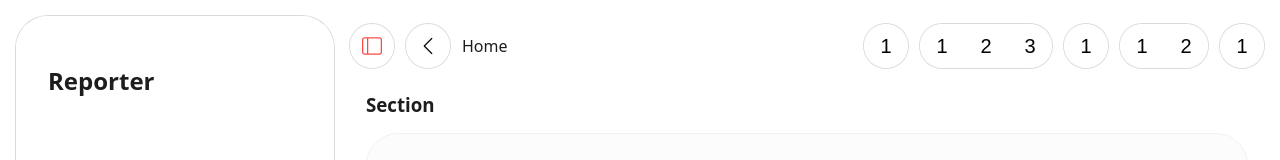
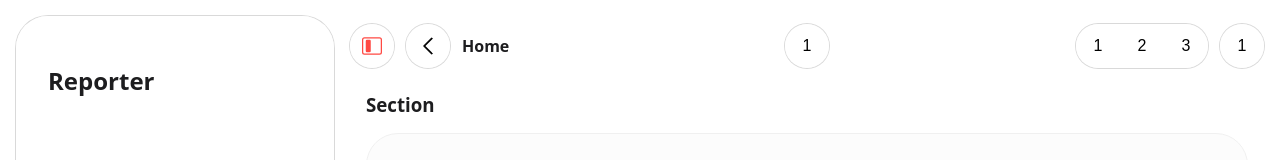
Before and after one commit to stephenmatheis/msr, a Next.js app: page / in a window 1280 px wide. Shown: the top 160 px of the page. Built offline with nearby package versions, Linux system fonts and the light colour scheme.

Commit message:
feat: new toolbar layout

```diff
--- /dev/null
+++ b/app/page.module.scss
@@ -0,0 +1,5 @@
+.toggle {
+    position: relative;
+    z-index: 10;
+    color: var(--primary);
+}
--- a/app/page.tsx
+++ b/app/page.tsx
@@ -1,36 +1,77 @@
+"use client";
+
+import { useUI } from "@/providers/ui-provider";
 import { App } from "@/components/app";
 import { Sidebar } from "@/components/sidebar";
 import { Main } from "@/components/main";
+import { Home } from "@/components/home";
 import { Toolbar } from "@/components/toolbar";
-import { Home } from "@/components/home";
-import { ToolbarButton, ToolbarButtons, ToolbarGroup, ToolbarTitle } from "@/components/toolbar/toolbar";
+import styles from "./page.module.scss";
 
 export default function HomePage() {
+    const { setIsSidebarOpen } = useUI();
+
     return (
         <App>
             <Sidebar />
             <Toolbar.Root>
-                <ToolbarTitle>Home</ToolbarTitle>
-                <ToolbarButtons>
-                    <ToolbarGroup>
-                        <ToolbarButton>1</ToolbarButton>
-                    </ToolbarGroup>
-                    <ToolbarGroup>
-                        <ToolbarButton>1</ToolbarButton>
-                        <ToolbarButton>2</ToolbarButton>
-                        <ToolbarButton>3</ToolbarButton>
-                    </ToolbarGroup>
-                    <ToolbarGroup>
-                        <ToolbarButton>1</ToolbarButton>
-                    </ToolbarGroup>
-                    <ToolbarGroup>
-                        <ToolbarButton>1</ToolbarButton>
-                        <ToolbarButton>2</ToolbarButton>
-                    </ToolbarGroup>
-                    <ToolbarGroup>
-                        <ToolbarButton>1</ToolbarButton>
-                    </ToolbarGroup>
-                </ToolbarButtons>
+                <Toolbar.Leading>
+                    <Toolbar.Group>
+                        <Toolbar.Button
+                            className={styles.toggle}
+                            onClick={() => {
+                                setIsSidebarOpen((prev) => !prev);
+                            }}
+                        >
+                            <svg
+                                xmlns="http://www.w3.org/2000/svg"
+                                width="16"
+                                height="16"
+                                fill="currentColor"
+                                viewBox="0 0 16 16"
+                            >
+                                <path d="M14 2a1 1 0 0 1 1 1v10a1 1 0 0 1-1 1H2a1 1 0 0 1-1-1V3a1 1 0 0 1 1-1zM2 1a2 2 0 0 0-2 2v10a2 2 0 0 0 2 2h12a2 2 0 0 0 2-2V3a2 2 0 0 0-2-2z" />
+                                <path d="M3 4a1 1 0 0 1 1-1h2a1 1 0 0 1 1 1v8a1 1 0 0 1-1 1H4a1 1 0 0 1-1-1z" />
+                            </svg>
+                        </Toolbar.Button>
+                    </Toolbar.Group>
+                    <Toolbar.Group>
+                        <Toolbar.Button>
+                            <svg
+                                width="16"
+                                height="16"
+                                viewBox="0 0 16 16"
+                                fill="none"
+                                xmlns="http://www.w3.org/2000/svg"
+                            >
+                                <path
+                                    fillRule="evenodd"
+                                    clipRule="evenodd"
+                                    d="M11.354 1.646C11.4006 1.69244 11.4375 1.74762 11.4627 1.80837C11.4879 1.86911 11.5009 1.93423 11.5009 2C11.5009 2.06577 11.4879 2.13089 11.4627 2.19163C11.4375 2.25238 11.4006 2.30755 11.354 2.354L5.707 8L11.354 13.646C11.4479 13.7399 11.5006 13.8672 11.5006 14C11.5006 14.1328 11.4479 14.2601 11.354 14.354C11.2601 14.4479 11.1328 14.5006 11 14.5006C10.8672 14.5006 10.7399 14.4479 10.646 14.354L4.646 8.354C4.59944 8.30755 4.56249 8.25238 4.53729 8.19163C4.51208 8.13089 4.49911 8.06577 4.49911 8C4.49911 7.93423 4.51208 7.86911 4.53729 7.80837C4.56249 7.74762 4.59944 7.69244 4.646 7.646L10.646 1.646C10.6924 1.59944 10.7476 1.56249 10.8084 1.53729C10.8691 1.51208 10.9342 1.49911 11 1.49911C11.0658 1.49911 11.1309 1.51208 11.1916 1.53729C11.2524 1.56249 11.3076 1.59944 11.354 1.646Z"
+                                    fill="currentColor"
+                                    stroke="currentColor"
+                                    strokeWidth="0.5"
+                                />
+                            </svg>
+                        </Toolbar.Button>
+                    </Toolbar.Group>
+                    <Toolbar.Title>Home</Toolbar.Title>
+                </Toolbar.Leading>
+                <Toolbar.Center>
+                    <Toolbar.Group>
+                        <Toolbar.Button>1</Toolbar.Button>
+                    </Toolbar.Group>
+                </Toolbar.Center>
+                <Toolbar.Trailing>
+                    <Toolbar.Group>
+                        <Toolbar.Button>1</Toolbar.Button>
+                        <Toolbar.Button>2</Toolbar.Button>
+                        <Toolbar.Button>3</Toolbar.Button>
+                    </Toolbar.Group>
+                    <Toolbar.Group>
+                        <Toolbar.Button>1</Toolbar.Button>
+                    </Toolbar.Group>
+                </Toolbar.Trailing>
             </Toolbar.Root>
             <Main>
                 <Home />
--- a/components/toolbar/namespace.ts
+++ b/components/toolbar/namespace.ts
@@ -1 +1,7 @@
 export { ToolbarRoot as Root } from "./toolbar";
+export { ToolbarTitle as Title } from "./toolbar";
+export { ToolbarGroup as Group } from "./toolbar";
+export { ToolbarButton as Button } from "./toolbar";
+export { ToolbarLeading as Leading } from "./toolbar";
+export { ToolbarCenter as Center } from "./toolbar";
+export { ToolbarTrailing as Trailing } from "./toolbar";
--- a/components/toolbar/toolbar.module.scss
+++ b/components/toolbar/toolbar.module.scss
@@ -11,17 +11,35 @@
     padding-right: 1rem;
 
     .content {
+        position: relative;
         display: flex;
-        align-items: center;
-        justify-content: center;
         height: 60px;
         width: 100%;
 
-        .title,
-        .buttons {
-            flex: 1;
+        .leading,
+        .center,
+        .trailing {
+            position: absolute;
+            top: 50%;
+            transform: translateY(-50%);
             display: flex;
+            align-items: center;
+            justify-content: flex-start;
             gap: 0.75rem;
+        }
+
+        .leading {
+            left: 0;
+        }
+
+        .center {
+            left: 50%;
+            transform: translate(-50%, -50%);
+        }
+
+        .trailing {
+            right: 0;
+        }
 
         .group {
             display: flex;
@@ -30,16 +48,6 @@
 
             @include utils.glass;
 
-                .toggle {
-                    position: relative;
-                    z-index: 10;
-                    color: var(--primary);
-                }
-
-                .route {
-                    font-weight: 700;
-                }
-
             button {
                 display: flex;
                 align-items: center;
@@ -47,29 +55,20 @@
                 width: 44px;
                 height: 44px;
                 border-radius: 50%;
-                    font-size: 1.25rem;
 
                 &:hover {
                     background-color: #f0f0f3;
                 }
 
-                    i {
-                        line-height: 0;
-                    }
+                svg {
+                    width: 20px;
+                    height: 20px;
                 }
             }
         }
 
-        .title {
-            display: flex;
-            align-items: center;
-            justify-content: flex-start;
-        }
-
-        .buttons {
-            display: flex;
-            align-items: center;
-            justify-content: flex-end;
+        .route {
+            font-weight: 700;
         }
     }
 }
--- a/components/toolbar/toolbar.tsx
+++ b/components/toolbar/toolbar.tsx
@@ -39,33 +39,20 @@ export function ToolbarGroup({ children }: { children: React.ReactNode }) {
     return <div className={styles.group}>{children}</div>;
 }
 
-export function ToolbarTitle({ children }: { children: React.ReactNode }) {
-    const { setIsSidebarOpen } = useUI();
-
-    return (
-        <div className={styles.title}>
-            <ToolbarGroup>
-                <ToolbarButton
-                    className={styles.toggle}
-                    onClick={() => {
-                        setIsSidebarOpen((prev) => !prev);
-                    }}
-                >
-                    <i className="bi bi-layout-sidebar"></i>
-                </ToolbarButton>
-            </ToolbarGroup>
-            <ToolbarGroup>
-                <ToolbarButton>
-                    <i className="bi bi-chevron-left"></i>
-                </ToolbarButton>
-            </ToolbarGroup>
-            <div className={styles.route}>{children}</div>
-        </div>
-    );
+export function ToolbarLeading({ children }: { children: React.ReactNode }) {
+    return <div className={styles.leading}>{children}</div>;
 }
 
-export function ToolbarButtons({ children }: { children: React.ReactNode }) {
-    return <div className={styles.buttons}>{children}</div>;
+export function ToolbarCenter({ children }: { children: React.ReactNode }) {
+    return <div className={styles.center}>{children}</div>;
+}
+
+export function ToolbarTrailing({ children }: { children: React.ReactNode }) {
+    return <div className={styles.trailing}>{children}</div>;
+}
+
+export function ToolbarTitle({ children }: { children: React.ReactNode }) {
+    return <div className={styles.route}>{children}</div>;
 }
 
 export function ToolbarButton({
```
Lines whose indentation alone changed are shown as unchanged.
